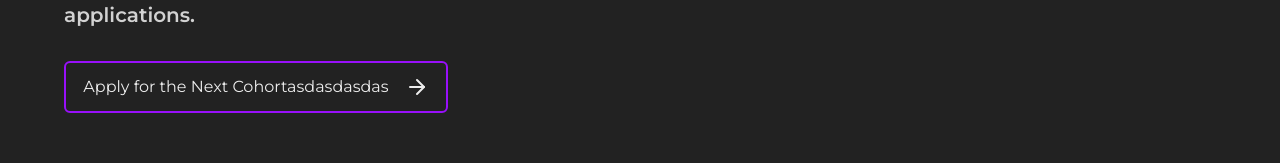
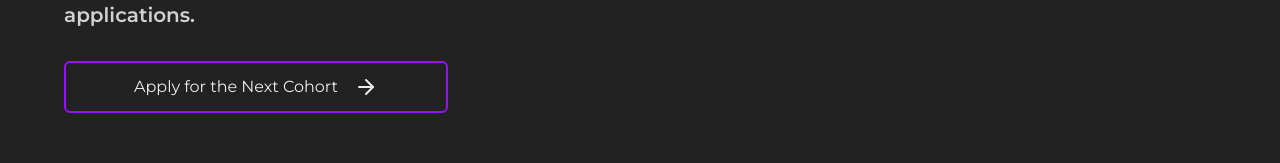
Before and after one commit to ProgramadoresSemPatria/borderless-institutional-website, a Next.js app: page /en/psp-mentorship in a window 1280 px wide. Shown: the part 298-461 px from the top of the page. Built offline with nearby package versions, Linux system fonts and the light colour scheme.

Commit message:
refactor(psp-mentorship): minor update to PspHeroSection

```diff
--- a/app/components/sections/psp-mentorship/PspHeroSection.tsx
+++ b/app/components/sections/psp-mentorship/PspHeroSection.tsx
@@ -37,7 +37,6 @@ export function PspHeroSection() {
           <a href={'https://go.borderlesscoding.com/widget/bookings/diagnostico-carreira-2025'} >
             <button className="hero-button group border-2 border-primary py-3 w-full md:w-sm rounded-md flex-center gap-4 hover:opacity-80 cursor-pointer transition-opacity duration-150">
               {t("cta")}
-              asdasdasdas
               <ArrowRight className="group-hover:translate-x-1 transition-translate duration-150" />
             </button>
           </a>
```
